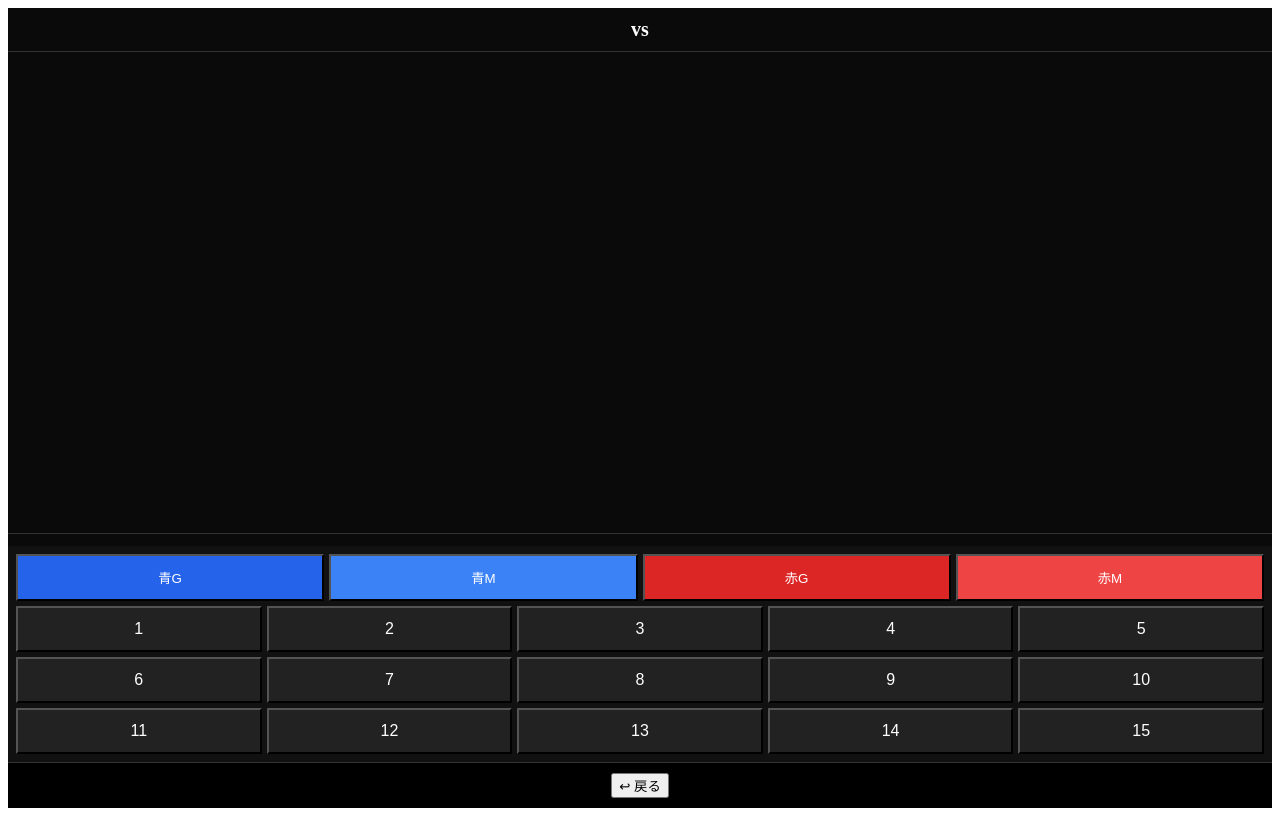
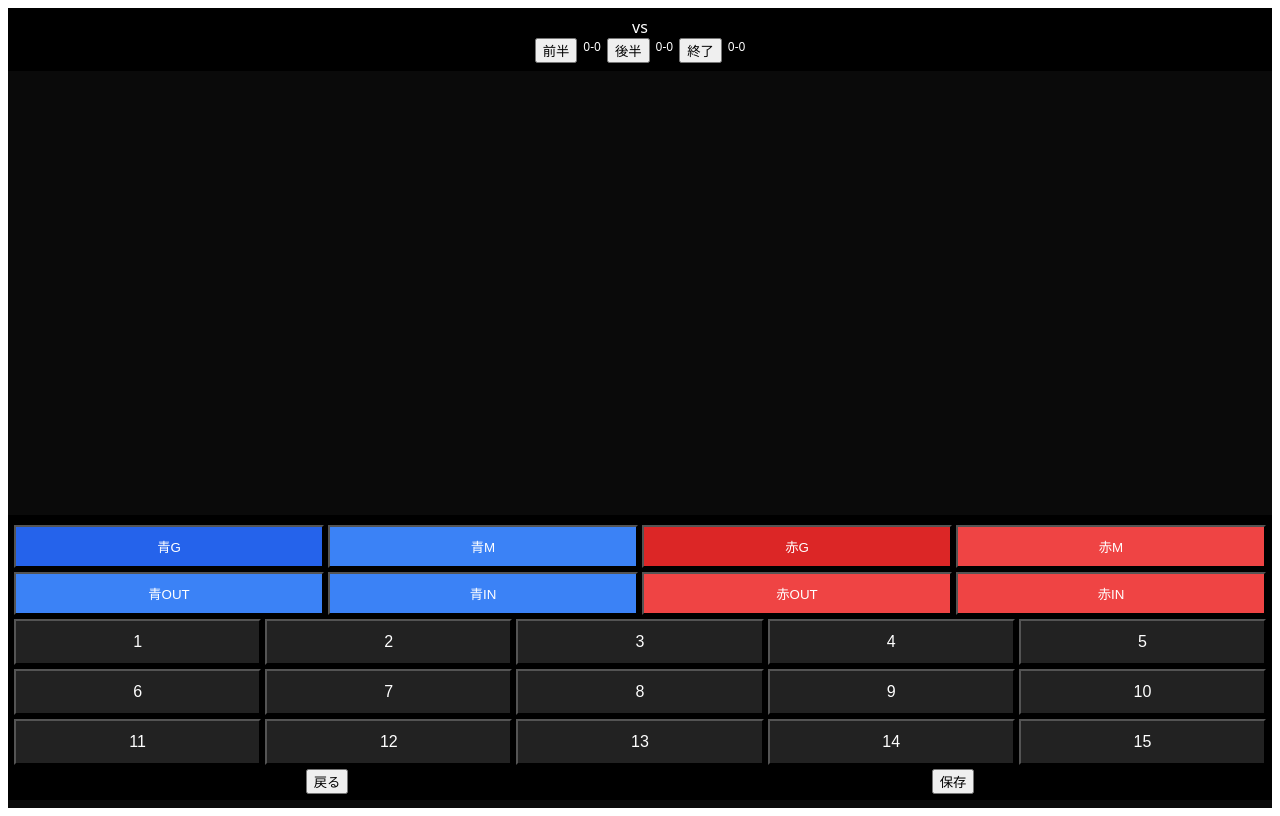
Before and after one commit to hakkinen9301/handball-score-new, a React (Create React App) app: page / in a window 1280 px wide. Both pictures are taken after a click on the button "試合開始". Built offline with nearby package versions, Linux system fonts and the light colour scheme.

Commit message:
Refactor App component for improved readability

```diff
--- a/src/App.js
+++ b/src/App.js
@@ -1,13 +1,7 @@
 import { useState, useRef, useEffect } from "react";
 
 export default function App() {
-  const [info, setInfo] = useState({
-    date: "",
-    round: "",
-    home: "",
-    away: "",
-  });
-
+  const [info, setInfo] = useState({ date: "", round: "", home: "", away: "" });
   const [started, setStarted] = useState(false);
   const [events, setEvents] = useState([]);
   const [mode, setMode] = useState(null);
@@ -15,29 +9,49 @@ export default function App() {
   const bottomRef = useRef(null);
 
   useEffect(() => {
-    bottomRef.current?.scrollIntoView({ behavior: "smooth" });
+    bottomRef.current?.scrollIntoView({ behavior: "auto" });
   }, [events]);
 
+  const calcScore = (target) => {
+    let b = 0, r = 0;
+    let section = "前半";
+
+    events.forEach(e => {
+      if (e.type === "section") section = e.label;
+      if (e.type === "goal") {
+        if (target === "total" || target === section) {
+          if (e.team === "blue") b++;
+          if (e.team === "red") r++;
+        }
+      }
+    });
+
+    return `${b}-${r}`;
+  };
+
   const addEvent = (team, type, number) => {
-    if (!started) return;
+    setEvents(prev => {
+      const list = [...prev, { team, type, number }];
+      let b = 0, r = 0;
 
-    setEvents((prev) => {
-      const newEvents = [...prev, { team, type, number }];
-
-      let blue = 0;
-      let red = 0;
-
-      return newEvents.map((e) => {
+      return list.map(e => {
         if (e.type === "goal") {
-          if (e.team === "blue") blue++;
-          if (e.team === "red") red++;
+          if (e.team === "blue") b++;
+          if (e.team === "red") r++;
         }
-        return { ...e, score: `${blue}-${red}` };
+        return { ...e, score: `${b}-${r}` };
       });
     });
   };
 
-  const undo = () => setEvents((prev) => prev.slice(0, -1));
+  const addSection = (label) =>
+    setEvents(prev => [...prev, { type: "section", label }]);
+
+  const undo = () => setEvents(prev => prev.slice(0, -1));
+
+  const save = () => {
+    alert("保存機能は後で戻す");
+  };
 
   const goalStats = events.reduce((acc, e) => {
     if (e.type === "goal") {
@@ -47,105 +61,129 @@ export default function App() {
     return acc;
   }, {});
 
-  const numbers = Array.from({ length: 15 }, (_, i) => i + 1);
-
-  const blueList = Object.entries(goalStats)
-    .filter(([k]) => k.startsWith("blue"))
+  const makeList = (team) =>
+    Object.entries(goalStats)
+      .filter(([k]) => k.startsWith(team))
       .map(([k, v]) => ({ num: Number(k.split("-")[1]), count: v }))
       .sort((a, b) => a.num - b.num)
       .slice(0, 8);
 
-  const redList = Object.entries(goalStats)
-    .filter(([k]) => k.startsWith("red"))
-    .map(([k, v]) => ({ num: Number(k.split("-")[1]), count: v }))
-    .sort((a, b) => a.num - b.num)
-    .slice(0, 8);
+  const blueList = makeList("blue");
+  const redList = makeList("red");
+
+  const numbers = Array.from({ length: 15 }, (_, i) => i + 1);
 
   return (
     <div style={styles.container}>
       {!started && (
-        <div style={styles.infoBox}>
-          <input type="date" style={styles.input} onChange={(e) => setInfo({ ...info, date: e.target.value })}/>
-          <input placeholder="何回戦" style={styles.input} onChange={(e) => setInfo({ ...info, round: e.target.value })}/>
-          <div style={styles.teamRow}>
-            <input placeholder="チームA" style={styles.teamInput} onChange={(e) => setInfo({ ...info, home: e.target.value })}/>
-            <div style={styles.vs}>vs</div>
-            <input placeholder="チームB" style={styles.teamInput} onChange={(e) => setInfo({ ...info, away: e.target.value })}/>
+        <div style={styles.startWrap}>
+          <div style={styles.startBox}>
+            <input type="date" style={styles.bigInput}
+              onChange={(e)=>setInfo({...info,date:e.target.value})}/>
+            <input placeholder="何回戦" style={styles.bigInput}
+              onChange={(e)=>setInfo({...info,round:e.target.value})}/>
+            <input placeholder="チームA" style={styles.bigInput}
+              onChange={(e)=>setInfo({...info,home:e.target.value})}/>
+            <input placeholder="チームB" style={styles.bigInput}
+              onChange={(e)=>setInfo({...info,away:e.target.value})}/>
+            <button style={styles.startBtn} onClick={()=>setStarted(true)}>試合開始</button>
           </div>
-          <button style={styles.startBtn} onClick={() => setStarted(true)}>試合開始</button>
         </div>
       )}
 
       {started && (
         <>
           <div style={styles.header}>
-            <div>{info.date}</div>
-            <div>{info.round}</div>
-            <div style={styles.title}>{info.home} vs {info.away}</div>
+            <div>{info.date} {info.round}</div>
+            <div>{info.home} vs {info.away}</div>
+
+            <div style={styles.scoreRow}>
+              <button onClick={()=>addSection("前半")}>前半</button>
+              <span>{calcScore("前半")}</span>
+              <button onClick={()=>addSection("後半")}>後半</button>
+              <span>{calcScore("後半")}</span>
+              <button onClick={()=>addSection("試合終了")}>終了</button>
+              <span>{calcScore("total")}</span>
+            </div>
           </div>
 
           <div style={styles.timeline}>
-            {events.map((e, i) => (
-              <div key={i} style={styles.rowLine}>
-                <div style={styles.left}>
-                  {e.team === "blue" &&
-                    `#${e.number} ${e.type === "goal" ? "🔵" : e.type==="miss"?"❌": e.type==="out"?"⛔":"↩"}`}
+            {events.map((e,i)=>{
+              if(e.type==="section"){
+                return <div key={i} style={styles.section}>ーー {e.label} ーー</div>
+              }
+
+              const mark =
+                e.type==="goal" ? (e.team==="blue"?"🔵":"🔴") :
+                e.type==="miss" ? "❌" :
+                e.type==="out" ? "⛔" : "↩";
+
+              return(
+                <div key={i} style={styles.row}>
+                  <div style={styles.c1}>
+                    {e.team==="blue" && (e.type==="out"||e.type==="in") && `#${e.number} ${mark}`}
                   </div>
-                <div style={styles.center}>{e.score}</div>
-                <div style={styles.right}>
-                  {e.team === "red" &&
-                    `${e.type === "goal" ? "🔴" : e.type==="miss"?"❌": e.type==="out"?"⛔":"↩"} #${e.number}`}
+                  <div style={styles.c2}>
+                    {e.team==="blue" && (e.type==="goal"||e.type==="miss") && `#${e.number} ${mark}`}
+                  </div>
+                  <div style={styles.c3}>{e.score}</div>
+                  <div style={styles.c4}>
+                    {e.team==="red" && (e.type==="goal"||e.type==="miss") && `${mark} #${e.number}`}
+                  </div>
+                  <div style={styles.c5}>
+                    {e.team==="red" && (e.type==="out"||e.type==="in") && `${mark} #${e.number}`}
                   </div>
                 </div>
-            ))}
-            <div ref={bottomRef} />
+              )
+            })}
+            <div ref={bottomRef}/>
           </div>
 
+          <div style={styles.bottom}>
             <div style={styles.stats}>
-            <div style={styles.statGrid}>
-              {blueList.map((p, i) => (
-                <div key={i} style={styles.statBlue}>
-                  #{p.num} 🔵 {p.count}
+              {[0,1].map(r=>(
+                <div key={r} style={styles.statRow}>
+                  {[...blueList.slice(r*4,(r+1)*4),
+                    ...redList.slice(r*4,(r+1)*4)
+                  ].map((p,i)=>(
+                    <div key={i}>
+                      #{p?.num || ""}{" "}
+                      <span style={{color:i<4?"#60a5fa":"#f87171"}}>
+                        {p?.count || ""}
+                      </span>
+                    </div>
+                  ))}
                 </div>
               ))}
             </div>
 
-            <div style={styles.statGrid}>
-              {redList.map((p, i) => (
-                <div key={i} style={styles.statRed}>
-                  #{p.num} 🔴 {p.count}
-                </div>
-              ))}
-            </div>
-          </div>
+            <div style={styles.btnRow}>
+              <button style={styles.blue} onClick={()=>setMode("blue-goal")}>青G</button>
+              <button style={styles.blueSub} onClick={()=>setMode("blue-miss")}>青M</button>
+              <button style={styles.red} onClick={()=>setMode("red-goal")}>赤G</button>
+              <button style={styles.redSub} onClick={()=>setMode("red-miss")}>赤M</button>
 
-          <div style={styles.control}>
-            <div style={styles.row}>
-              <button style={styles.blue} onClick={() => setMode("blue-goal")}>青G</button>
-              <button style={styles.blueSub} onClick={() => setMode("blue-miss")}>青M</button>
-              <button style={styles.red} onClick={() => setMode("red-goal")}>赤G</button>
-              <button style={styles.redSub} onClick={() => setMode("red-miss")}>赤M</button>
+              <button style={styles.blueSub} onClick={()=>setMode("blue-out")}>青OUT</button>
+              <button style={styles.blueSub} onClick={()=>setMode("blue-in")}>青IN</button>
+              <button style={styles.redSub} onClick={()=>setMode("red-out")}>赤OUT</button>
+              <button style={styles.redSub} onClick={()=>setMode("red-in")}>赤IN</button>
             </div>
 
             <div style={styles.grid}>
-              {numbers.map((n) => (
-                <button
-                  key={n}
-                  style={styles.num}
-                  onClick={() => {
-                    if (!mode) return;
-                    const [team, type] = mode.split("-");
-                    addEvent(team, type, n);
-                  }}
-                >
-                  {n}
-                </button>
+              {numbers.map(n=>(
+                <button key={n} style={styles.num}
+                  onClick={()=>{
+                    if(!mode)return;
+                    const [t,ty]=mode.split("-");
+                    addEvent(t,ty,n);
+                  }}>{n}</button>
               ))}
             </div>
+
+            <div style={styles.actions}>
+              <button onClick={undo}>戻る</button>
+              <button onClick={save}>保存</button>
             </div>
-
-          <div style={styles.bottomActions}>
-            <button onClick={undo}>↩ 戻る</button>
           </div>
         </>
       )}
@@ -154,114 +192,74 @@ export default function App() {
 }
 
 const styles = {
-  container: {
-    background: "#0a0a0a",
-    color: "#fff",
-    height: "100vh",
-    display: "flex",
-    flexDirection: "column",
+  container:{
+    background:"#0a0a0a",
+    color:"#fff",
+    height:"100vh",
+    display:"flex",
+    flexDirection:"column",
+    fontFamily:"system-ui, -apple-system, sans-serif"
   },
 
-  header: {
-    textAlign: "center",
-    padding: 10,
-    borderBottom: "1px solid #333",
+  header:{position:"sticky",top:0,background:"#000",textAlign:"center",padding:8},
+
+  scoreRow:{display:"flex",justifyContent:"center",gap:6,fontSize:12},
+
+  timeline:{flex:1,overflowY:"auto",padding:8},
+
+  // ★ここだけ修正
+  row:{
+    display:"grid",
+    gridTemplateColumns:"40px 90px 60px 90px 40px",
+    alignItems:"center",
+    height:22,
+    maxWidth:420,
+    width:"100%",
+    margin:"0 auto"
   },
 
-  title: { fontSize: 20, fontWeight: "bold" },
+  // ★ここだけ修正（nowrap追加）
+  c1:{textAlign:"center",color:"#60a5fa",whiteSpace:"nowrap"},
+  c2:{textAlign:"right",color:"#60a5fa",whiteSpace:"nowrap"},
+  c3:{textAlign:"center",fontWeight:"bold"},
+  c4:{textAlign:"left",color:"#f87171",whiteSpace:"nowrap"},
+  c5:{textAlign:"center",color:"#f87171",whiteSpace:"nowrap"},
 
-  timeline: {
-    flex: 1,
-    overflowY: "auto",
-    padding: 10,
+  section:{textAlign:"center",margin:"6px 0",color:"#aaa"},
+
+  bottom:{position:"sticky",bottom:0,background:"#000",padding:6},
+
+  stats:{marginBottom:4},
+  statRow:{display:"grid",gridTemplateColumns:"repeat(8,1fr)",fontSize:12,textAlign:"center"},
+
+  btnRow:{display:"grid",gridTemplateColumns:"repeat(4,1fr)",gap:4,marginBottom:4},
+
+  grid:{display:"grid",gridTemplateColumns:"repeat(5,1fr)",gap:4},
+
+  num:{padding:12,fontSize:16,background:"#222",color:"#fff"},
+
+  blue:{background:"#2563eb",color:"#fff",padding:10},
+  blueSub:{background:"#3b82f6",color:"#fff",padding:10},
+  red:{background:"#dc2626",color:"#fff",padding:10},
+  redSub:{background:"#ef4444",color:"#fff",padding:10},
+
+  actions:{display:"flex",justifyContent:"space-around",marginTop:4},
+
+  startWrap:{
+    height:"100%",
+    display:"flex",
+    justifyContent:"center",
+    alignItems:"center"
   },
 
-  // ★ここだけ修正
-  rowLine: {
-    display: "grid",
-    gridTemplateColumns: "1fr 80px 1fr",
-    marginBottom: 4,
-    maxWidth: 420,
-    width: "100%",
-    margin: "0 auto",
-    alignItems: "center"
+  startBox:{
+    display:"flex",
+    flexDirection:"column",
+    gap:12,
+    width:"80%"
   },
 
-  left: { textAlign: "right", color: "#60a5fa", whiteSpace: "nowrap" },
-  center: { textAlign: "center", fontWeight: "bold" },
-  right: { textAlign: "left", color: "#f87171", whiteSpace: "nowrap" },
+  bigInput:{padding:14,fontSize:16},
 
-  stats: {
-    display: "grid",
-    gridTemplateColumns: "1fr 1fr",
-    padding: 6,
-    borderTop: "1px solid #333",
-  },
-
-  statGrid: {
-    display: "grid",
-    gridTemplateColumns: "1fr 1fr",
-    gap: 2,
-    fontSize: 12,
-  },
-
-  statBlue: { textAlign: "left" },
-  statRed: { textAlign: "right" },
-
-  control: {
-    background: "#111",
-    padding: 8,
-  },
-
-  row: {
-    display: "grid",
-    gridTemplateColumns: "repeat(4,1fr)",
-    gap: 5,
-    marginBottom: 5,
-  },
-
-  grid: {
-    display: "grid",
-    gridTemplateColumns: "repeat(5,1fr)",
-    gap: 5,
-  },
-
-  num: {
-    padding: 12,
-    fontSize: 16,
-    background: "#222",
-    color: "#fff",
-  },
-
-  blue: { background: "#2563eb", padding: 12, color: "#fff" },
-  blueSub: { background: "#3b82f6", padding: 12, color: "#fff" },
-  red: { background: "#dc2626", padding: 12, color: "#fff" },
-  redSub: { background: "#ef4444", padding: 12, color: "#fff" },
-
-  bottomActions: {
-    display: "flex",
-    justifyContent: "space-around",
-    padding: 10,
-    background: "#000",
-    borderTop: "1px solid #333",
-  },
-
-  infoBox: {
-    marginTop: 40,
-    display: "flex",
-    flexDirection: "column",
-    gap: 10,
-  },
-
-  input: { padding: 8 },
-
-  teamRow: {
-    display: "grid",
-    gridTemplateColumns: "1fr 50px 1fr",
-  },
-
-  teamInput: { textAlign: "center" },
-  vs: { textAlign: "center" },
-
-  startBtn: { marginTop: 10 },
+  startBtn:{padding:14,fontSize:16,background:"#2563eb",color:"#fff"}
 };
```
Lines whose indentation alone changed are shown as unchanged.
